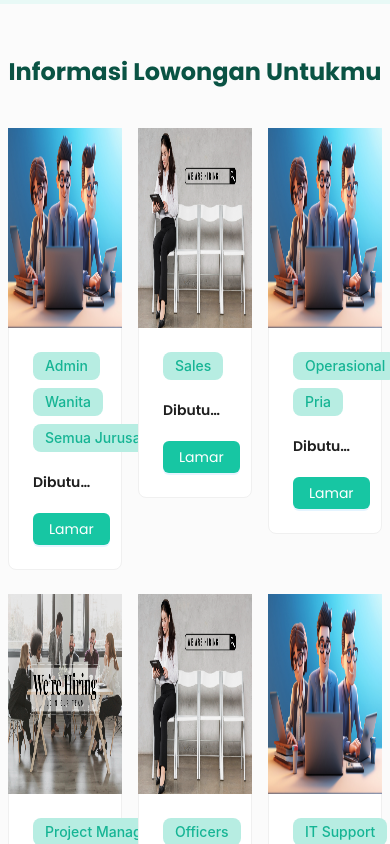
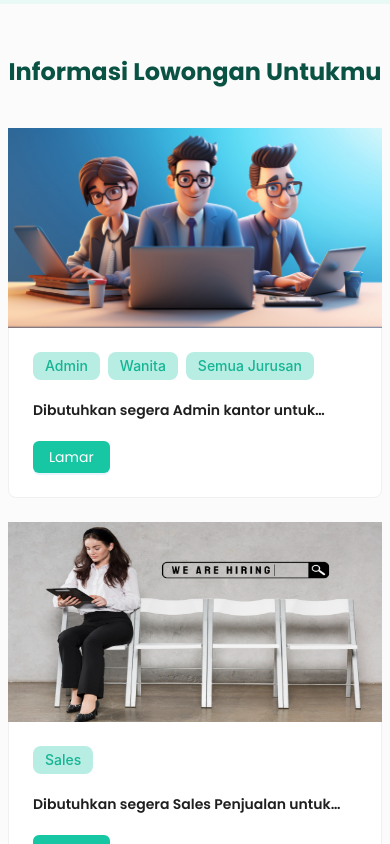
Before and after one commit to SanH16/skripsi, a React (Vite) app in the folder client/: page / in a window 390 px wide. Shown: the part 1620-2464 px from the top of the page. Built offline with nearby package versions, Linux system fonts and the light colour scheme.

Commit message:
refactor some code: add responsive card also image preview

```diff
--- a/client/src/components/shared-components/ListingLowongan.jsx
+++ b/client/src/components/shared-components/ListingLowongan.jsx
@@ -36,7 +36,7 @@ export function ListingLowongan() {
           {dataLowongan
             .slice((currentPage - 1) * sizePage, currentPage * sizePage)
             .map((item, i) => (
-              <Col span={8} key={i}>
+              <Col span={8} key={i} xs={24} md={12} lg={8}>
                 <Card
                   hoverable
                   cover={
@@ -45,7 +45,7 @@ export function ListingLowongan() {
                         alt={item.image_desc}
                         src={item.image}
                         className="h-[200px] md:h-[190px] lg:h-[200px] xl:h-[250px]"
-                        preview={false}
+                        preview={true}
                         fallback={dataLowongan[0].image}
                       />
                     </>
```
